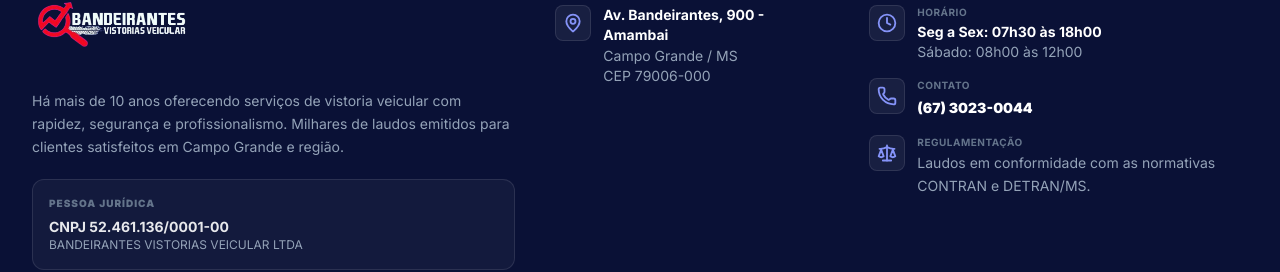
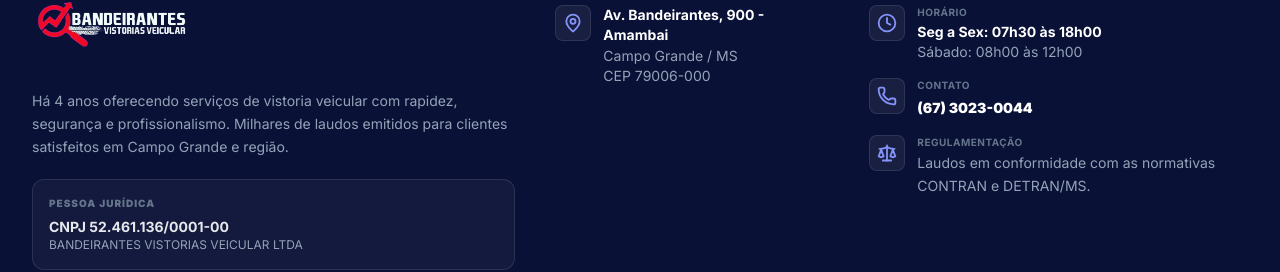
Before and after one commit to BrunoGPBR/bandeirantes-vistorias, a Next.js app: page / in a window 1280 px wide. Shown: the part 5641-5913 px from the top of the page. Built offline with nearby package versions, Linux system fonts and the light colour scheme.

Commit message:
fix: footer tempo empresa 10 anos -> 4 anos

```diff
--- a/src/components/Footer.tsx
+++ b/src/components/Footer.tsx
@@ -22,7 +22,7 @@
               />
             </a>
             <p className="text-sm text-slate-400 leading-relaxed mb-5 max-w-lg break-words">
-              Há mais de 10 anos oferecendo serviços de vistoria veicular com rapidez,
+              Há 4 anos oferecendo serviços de vistoria veicular com rapidez,
               segurança e profissionalismo. Milhares de laudos emitidos para clientes satisfeitos em Campo Grande e região.
             </p>
 
```
